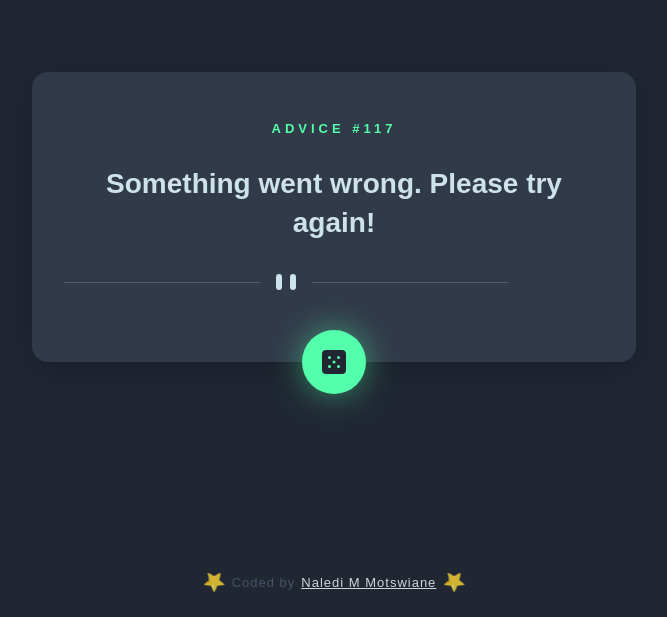
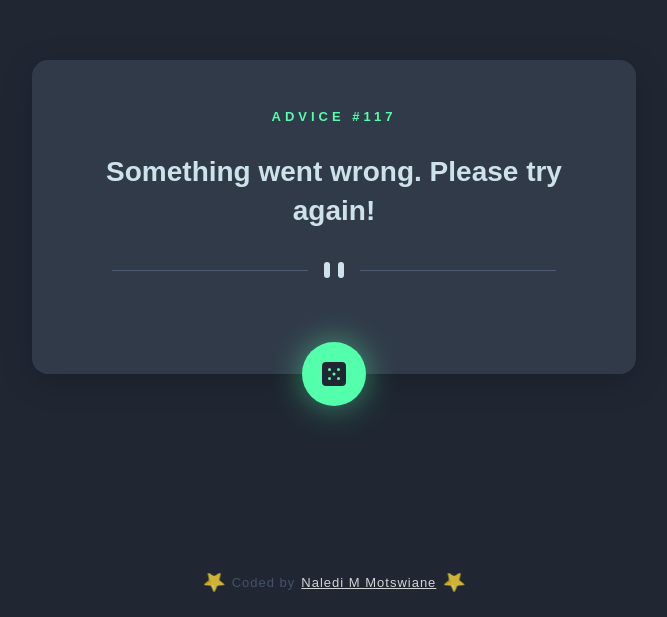
Before and after one commit to Naledi-starr/Advisor-Generator, a plain HTML site: page advice-generator-app-main/index.html in a window 1280 px wide. Shown: the part 183-800 px from the top of the page, without its empty margins (306-973 px from the left). Drawn offline with Linux system fonts and the light colour scheme; no server answers.

Commit message:
Add margin to desktop divider for consistent spacing

```diff
--- a/advice-generator-app-main/styles.css
+++ b/advice-generator-app-main/styles.css
@@ -52,6 +52,7 @@ html, body {
     }
     .divider-desktop {
       display: block;
+      margin: 24px auto;
     }
     .divider-mobile {
       display: none;
```
